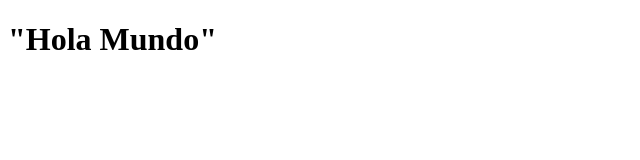
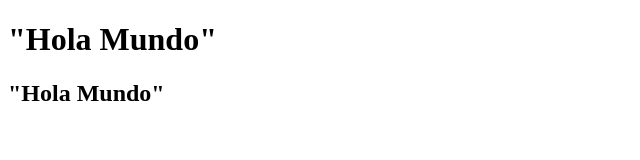
Before and after one commit to AxelRuiz2001/APP_WEB, a plain HTML site: page index.html in a window 1280 px wide. Shown: the whole page, without its empty margins (0-640 px from the left). Drawn offline with Linux system fonts and the light colour scheme.

Commit message:
Primer Viaje

```diff
--- a/index.html
+++ b/index.html
@@ -7,6 +7,7 @@
 </head>
 <body>
     <h1>"Hola Mundo"</h1>
+    <h2>"Hola Mundo"</h2>
 
 </body>
 </html>
```
